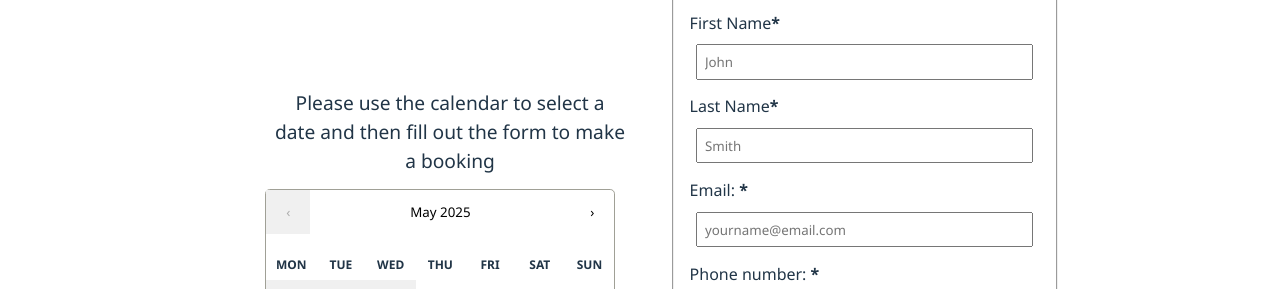
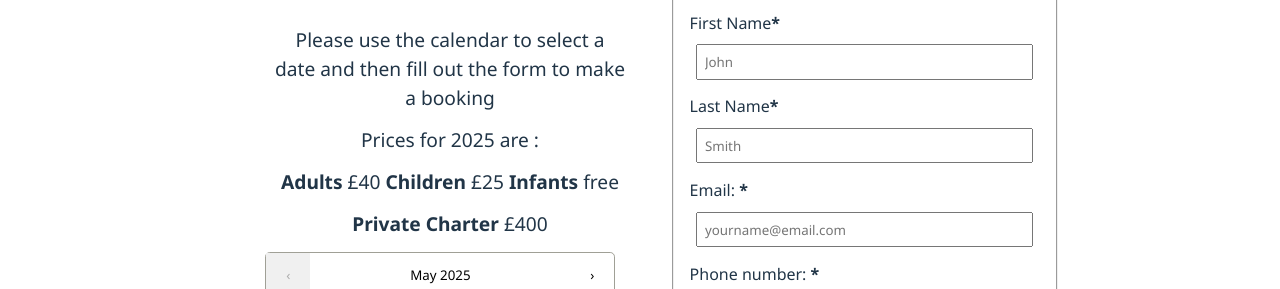
Before and after one commit to MorganGuille/sark-boat-trips, a React (Vite) app in the folder client/: page / in a window 1280 px wide. Shown: the part 5300-5589 px from the top of the page. Built offline with nearby package versions, Linux system fonts and the light colour scheme; no server answers.

Commit message:
added prices

```diff
--- a/client/src/components/bookings.jsx
+++ b/client/src/components/bookings.jsx
@@ -20,6 +20,9 @@ function Bookings() {
         <section className="bookings">
             <div>
                 <p className='textArea'>Please use the calendar to select a date and then fill out the form to make a booking</p>
+                <p className='textArea'>Prices for 2025 are :</p>
+                <p className='textArea'><strong>Adults</strong> £40 <strong>Children</strong> £25 <strong>Infants</strong> free</p>
+                <p className='textArea'><strong>Private Charter</strong> £400 </p>
                 <MyCalendar setSelectedDate={setSelectedDate} />
 
             </div>
```
Also changed, not shown: 2 other files (tests, documents, lock files or other folders).
